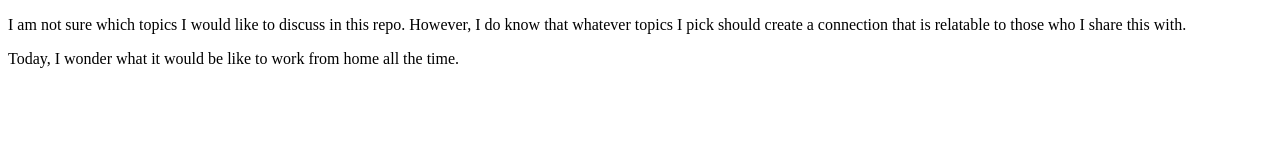
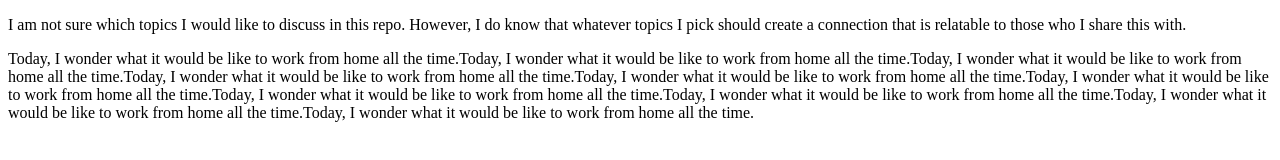
Before and after one commit to camorris/english-practice, a plain HTML site: page index.html in a window 1280 px wide. Drawn offline with Linux system fonts and the light colour scheme.

```diff
--- a/index.html
+++ b/index.html
@@ -10,7 +10,7 @@
 				I am not sure which topics I would like to discuss in this repo. However, I do know that whatever topics I pick should create a connection that is relatable to those who I share this with.
 			</p>
 			<p>
-				Today, I wonder what it would be like to work from home all the time.
+				Today, I wonder what it would be like to work from home all the time.Today, I wonder what it would be like to work from home all the time.Today, I wonder what it would be like to work from home all the time.Today, I wonder what it would be like to work from home all the time.Today, I wonder what it would be like to work from home all the time.Today, I wonder what it would be like to work from home all the time.Today, I wonder what it would be like to work from home all the time.Today, I wonder what it would be like to work from home all the time.Today, I wonder what it would be like to work from home all the time.Today, I wonder what it would be like to work from home all the time.
 			</p>
 
 			<p>
```
